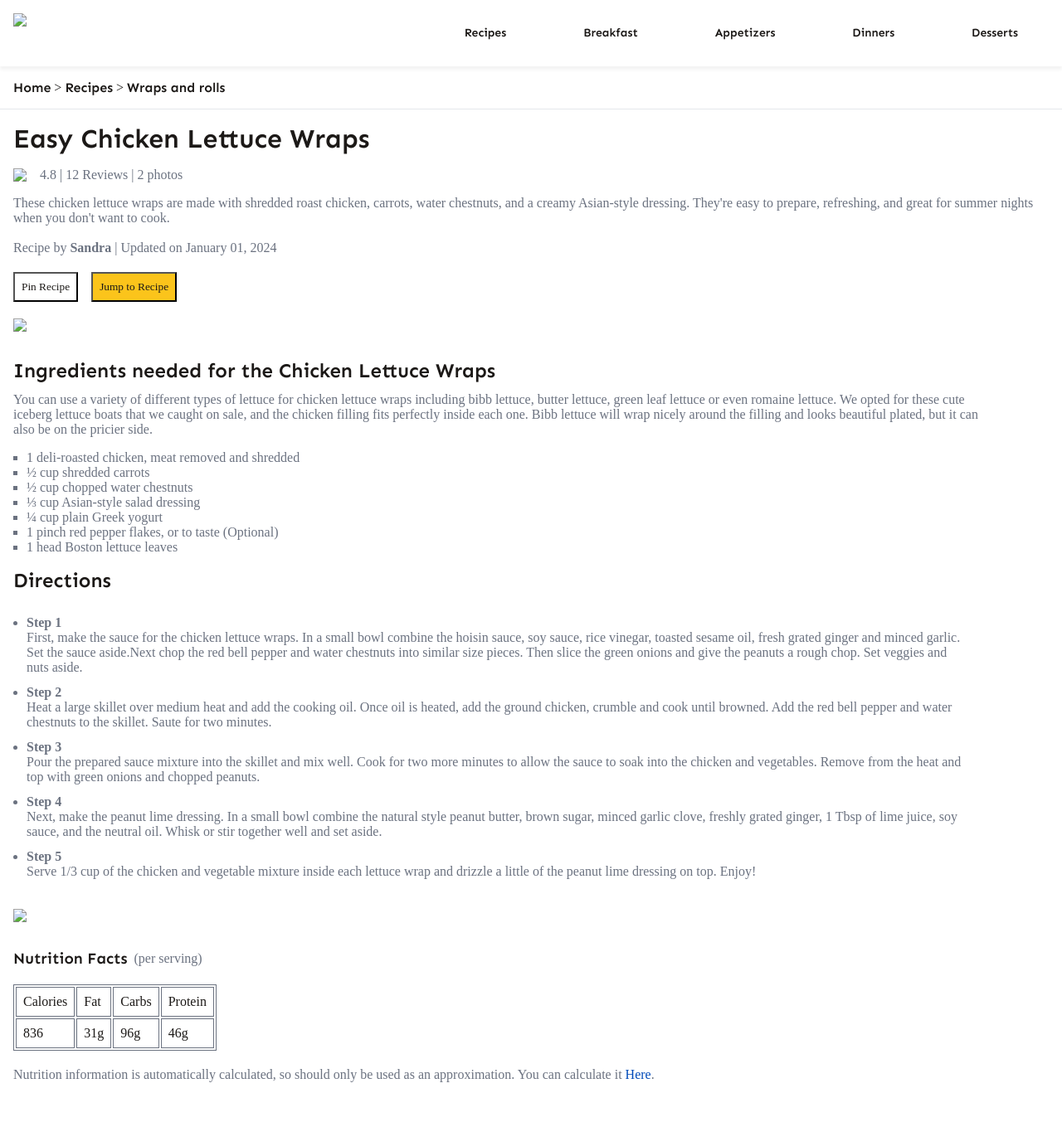
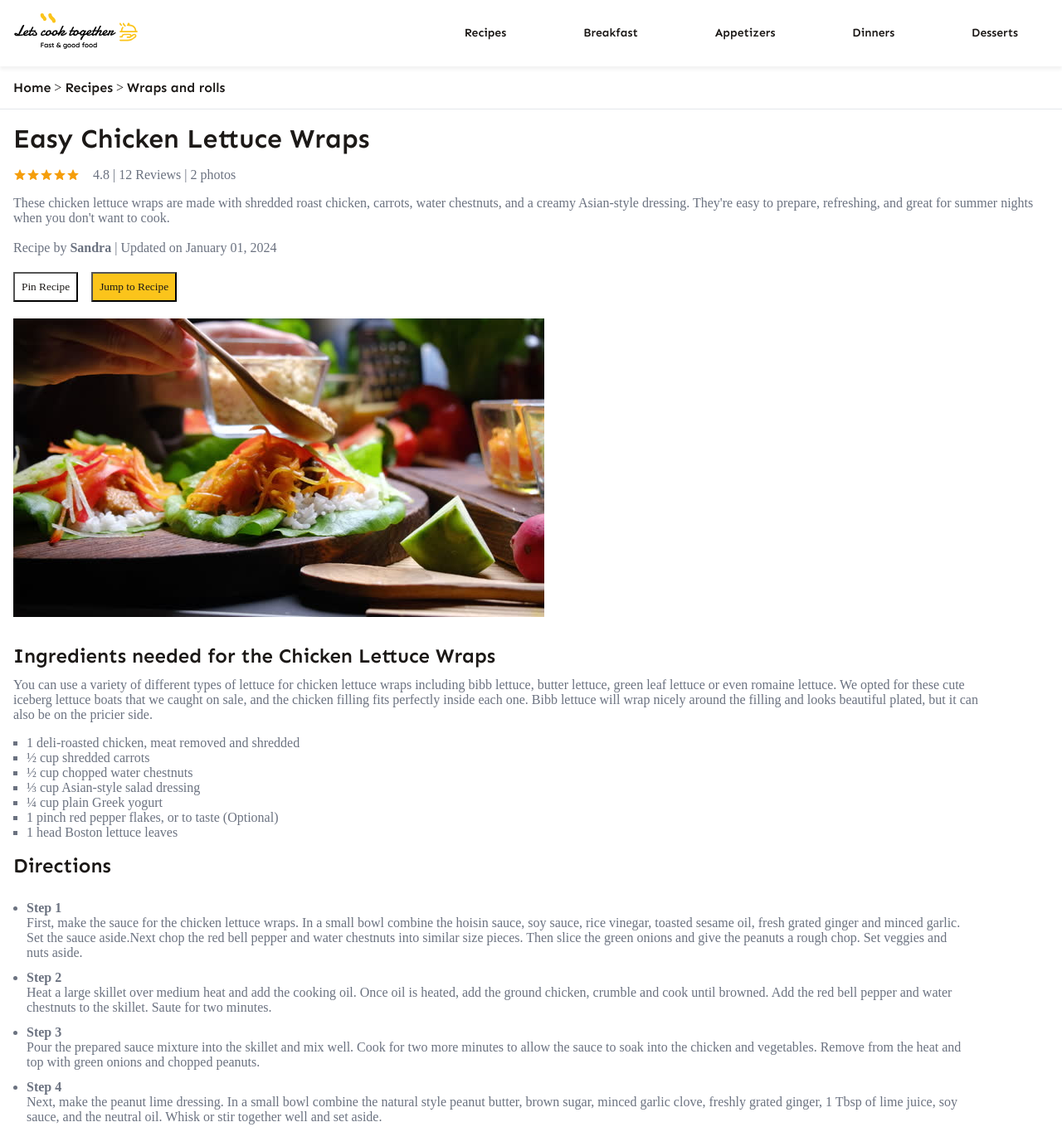
Before and after one commit to MichelleOkello/responsive-recipe-page, a plain HTML site: page index.html in a window 1280 px wide. Shown: the top 1359 px of the page at 83% size. Before the commit the page ends 1321 px from the top, so only its background shows below. Drawn offline with Linux system fonts and the light colour scheme; a web font is replaced by a local one.

Commit message:
Add files via upload

```diff
--- a/index.html
+++ b/index.html
@@ -15,7 +15,7 @@
     <body>
          <nav>
             <input id="nav-toggle" type="checkbox">
-                <img src="Images/logo.svg">
+                <img src="logo.svg">
                 <ul class="nav-links">
                  <li><a href="#">Recipes</a></li>
                  <li><a href="#">Breakfast</a></li>
@@ -37,7 +37,7 @@
             <div class="first-section">
                 <h1>Easy Chicken Lettuce Wraps</h1>
         <div class="rating">
-            <img src="Images/rating.svg">
+            <img src="rating.svg">
             <p>4.8 | 12 Reviews | 2 photos</p>
         </div>
                 <p>These chicken lettuce wraps are made with shredded roast chicken,
@@ -52,7 +52,7 @@
                     <button class="right-button">Jump to Recipe</button>
                   </div>
                 <div class="first-section-img">
-                    <img src="Images/Image 1.jpg">
+                    <img src="image 1.jpg">
                 </div>
             </div>
             <div class="second-section">
@@ -101,7 +101,7 @@
                 </ul>
                 </div>
                 <div class="second-section-img">
-                    <img src="Images/Image 2.jpg">
+                    <img src="image 2.jpg">
                 </div>
             </div>
             <div class="final-section">
```
Also changed, not shown: image 1.jpg (added), image 2.jpg (added).
